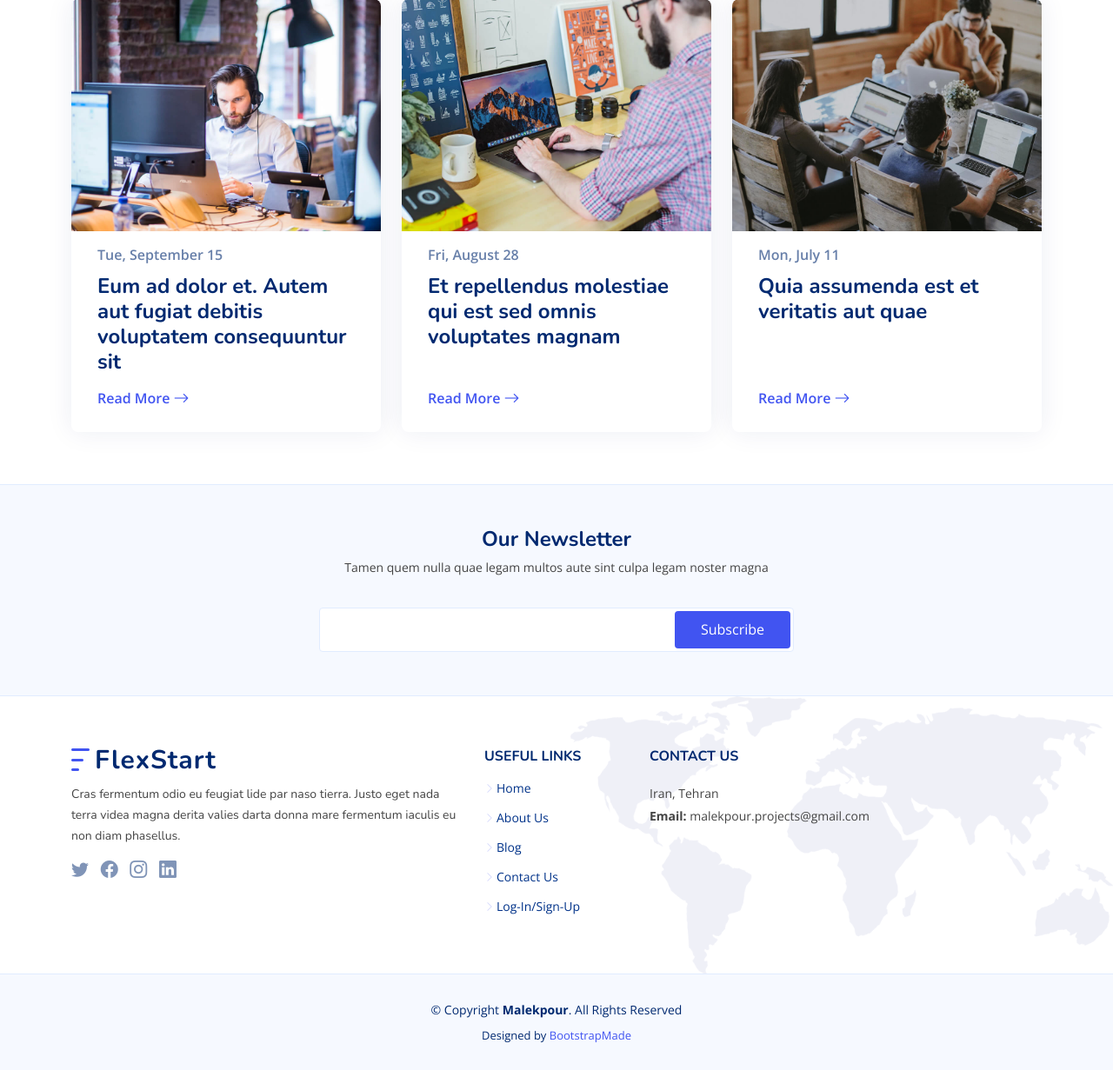
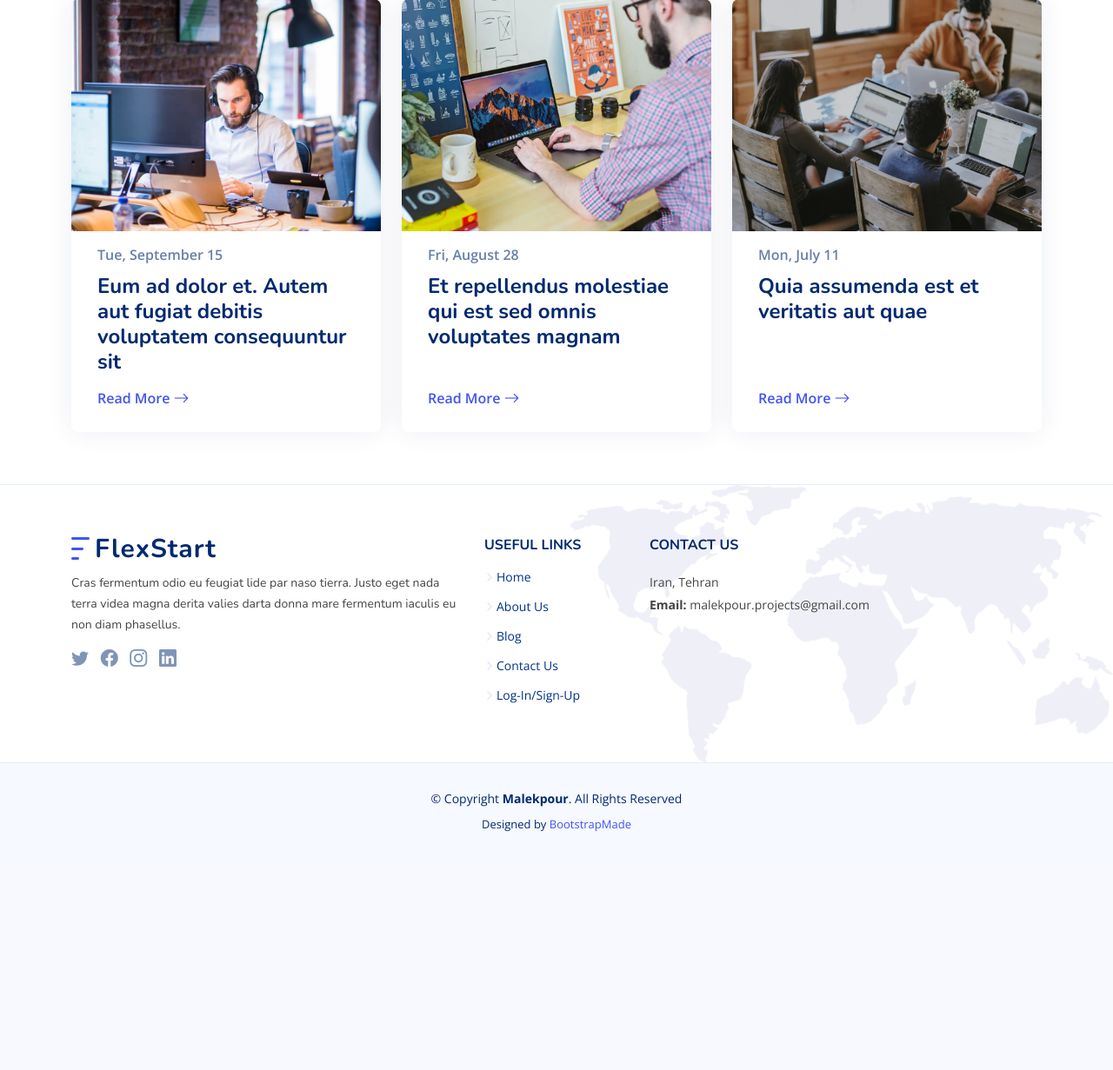
Before and after one commit to Malekpour99/themalekpour.com, a Django app: page / in a window 1280 px wide. Shown: the part 3923-5154 px from the top of the page at 87% size. After the commit the page ends 4880 px from the top, so only its background shows below. Run offline with Django 4.2, Linux system fonts and the light colour scheme; some libraries are stand-ins or nearby versions.

Commit message:
base template - removed newsletter section
Commented the newsletter section because for now we don't have a newsletter service for our website

```diff
--- a/templates/base.html
+++ b/templates/base.html
@@ -63,7 +63,7 @@
   <!-- ======= Footer ======= -->
   <footer id="footer" class="footer">
 
-    <div class="footer-newsletter">
+    {% comment %} <div class="footer-newsletter">
       <div class="container">
         <div class="row justify-content-center">
           <div class="col-lg-12 text-center">
@@ -77,7 +77,7 @@
           </div>
         </div>
       </div>
-    </div>
+    </div> {% endcomment %}
 
     <div class="footer-top">
       <div class="container">
```
